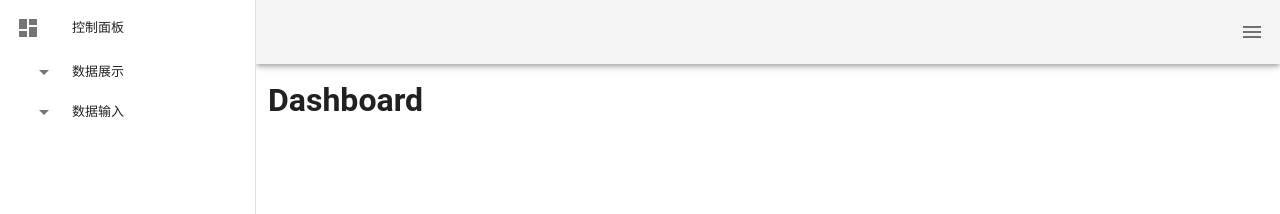
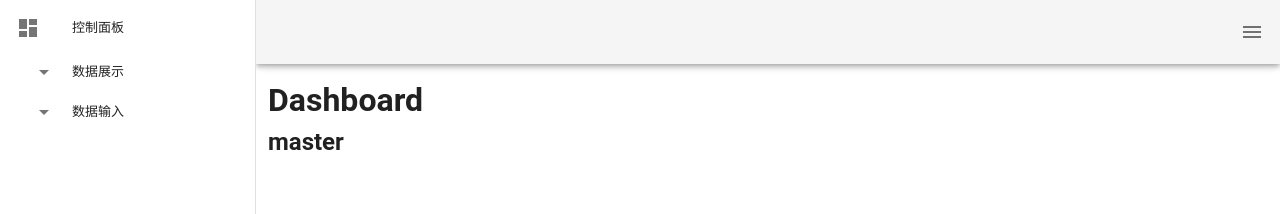
Before and after one commit to Andy201512/vuetify-admin, a Vue app: page /#/dashboard in a window 1280 px wide. Shown: the top 214 px of the page. Built offline with nearby package versions, Linux system fonts and the light colour scheme.

Commit message:
Update Dashboard.vue

```diff
--- a/src/views/Dashboard.vue
+++ b/src/views/Dashboard.vue
@@ -1,6 +1,7 @@
 <template>
   <div>
     <h1>Dashboard</h1>
+    <h2>master</h2>
   </div>
 </template>
 
```
